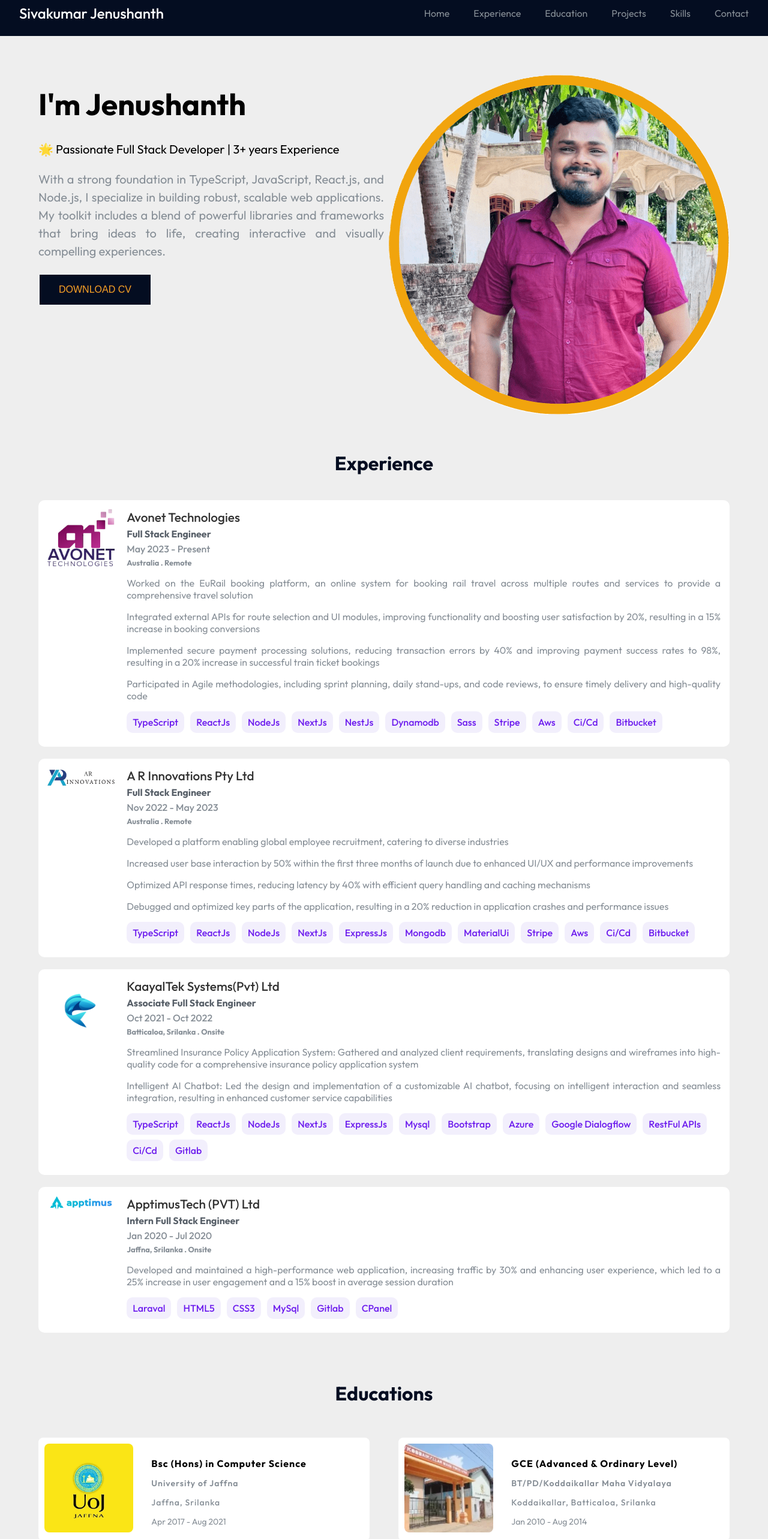
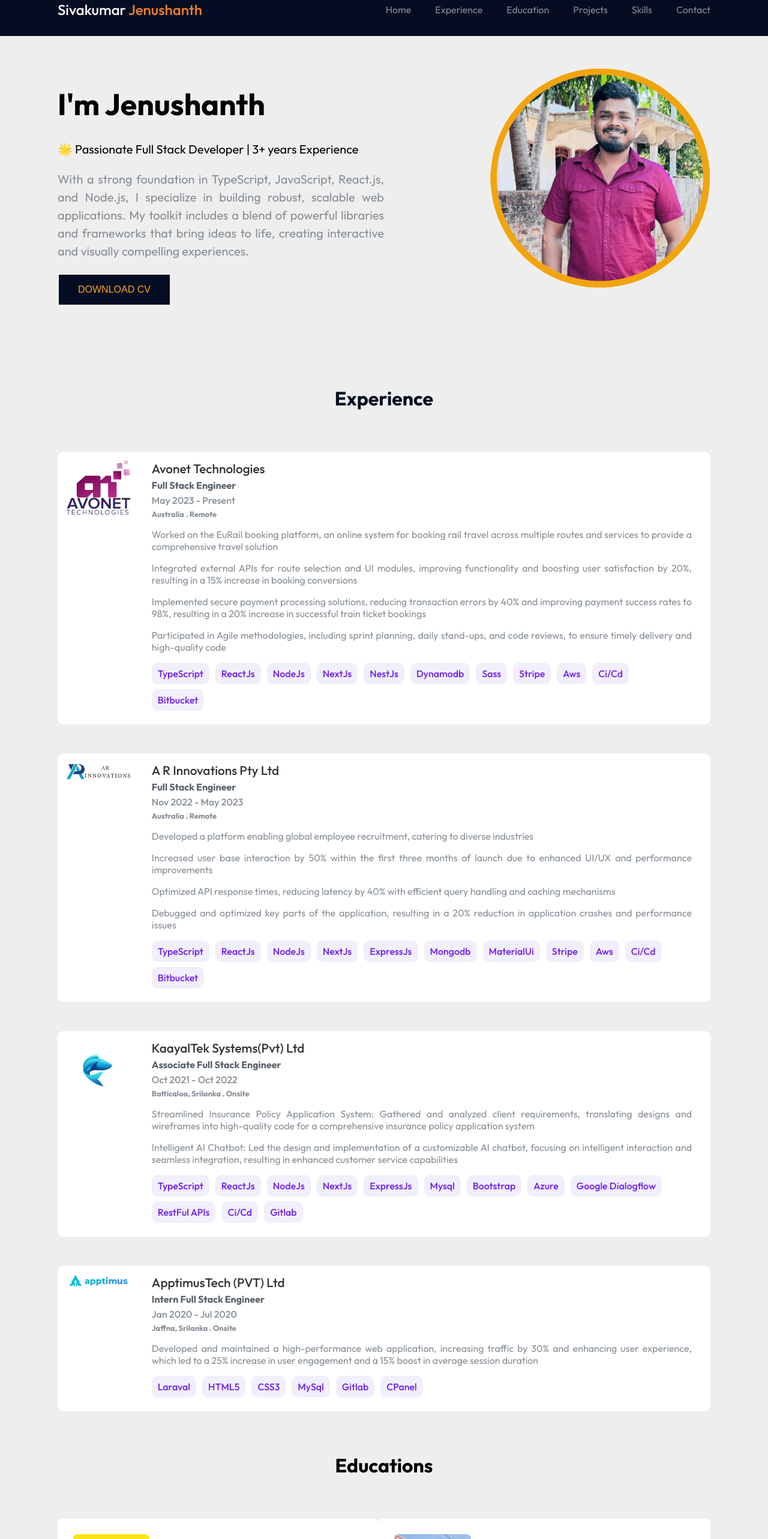
Before and after one commit to JenushanthAts/sivakumar-jenushanth, a React (Create React App) app: page / in a window 1280 px wide. Shown: the part 20-2586 px from the top of the page at 60% size. Built offline with nearby package versions, Linux system fonts and the light colour scheme.

Commit message:
Navbar and home styles improved

```diff
--- a/src/App.tsx
+++ b/src/App.tsx
@@ -35,7 +35,7 @@ const App = () => {
   };
 
   return (
-    <div>
+    <div className="main">
       <Navbar scrollToSection={scrollToSection} />
       <div ref={homeRef}>
         <Home />
--- a/src/components/contact/Contact.scss
+++ b/src/components/contact/Contact.scss
@@ -10,7 +10,7 @@
     font-weight: bold !important;
   }
   .contact-body {
-    width: 90%;
+    width: 85%;
     margin: 0 auto;
     p {
       font-size: 1rem !important;
@@ -19,7 +19,7 @@
       color: $subTitle !important;
 
       span {
-        color: $gitlab;
+        color: $stackoverflow;
         font-weight: 600 !important;
       }
     }
--- a/src/components/education/Education.scss
+++ b/src/components/education/Education.scss
@@ -1,43 +1,31 @@
 @import "../../styles/globalColor.scss";
 
 .education-container {
-  display: grid;
-  gap: 2rem;
-  padding-top: 40px;
+  width: 85%;
+  padding-top: 3rem;
+  margin: 0 auto;
+  .educations-div {
+    display: flex;
+    color: $darkScreen;
+    justify-content: space-between;
+    padding-top: 3rem;
 
-  .educations-header {
-    // font-size: 40px !important;
-    color: $darkScreen;
-    font-weight: bold;
-  }
-  .educations-body {
-    display: grid;
-    grid-template-columns: 1fr 1fr !important;
-    gap: 3rem;
-    width: 90%;
-    margin: 0 auto;
-    @media (max-width: 992px) {
-      grid-template-columns: 1fr !important;
-    }
-    .degree-card {
+    .educations-body {
       display: flex !important;
-      width: 100% !important;
       background: $lightBackground2;
       flex-direction: row !important;
-      align-items: flex-start !important;
       border-radius: 8px;
+      padding: 1rem;
     }
 
     .card-img {
       padding: 10px;
       img {
-        width: 100%;
+        width: 85%;
         border-radius: 8px;
-        // clip-path: circle(40%);
       }
     }
     .card-body {
-      padding: 10px;
       width: 100%;
       .body-header {
         display: flex;
@@ -51,8 +39,6 @@
             font-size: 16px !important;
           }
           .institute {
-            color: $subTitle !important;
-            font-weight: 600;
             font-size: 14px;
             letter-spacing: 1px;
           }
@@ -70,10 +56,15 @@
             font-size: 14px;
             margin: 0;
             border-radius: 5px;
-            float: left !important;
           }
         }
       }
     }
   }
+  @media (max-width: 992px) {
+    .educations-div {
+      flex-direction: column;
+      gap: 3rem;
+    }
+  }
 }
--- a/src/components/education/Education.tsx
+++ b/src/components/education/Education.tsx
@@ -4,12 +4,10 @@ import { EducationData } from "../../data/Education";
 
 const Education = () => (
   <div className="education-container" id="educations">
-    <div className="educations-header-div">
-      <h1 className="educations-header text-center">Educations</h1>
-    </div>
-    <div className="educations-body">
+    <h1 className="educations-header text-center">Educations</h1>
+    <div className="educations-div">
       {EducationData.map((education, index: number) => (
-        <div className="degree-card" key={index}>
+        <div className="educations-body" key={index}>
           <div className="card-img">
             <img
               src={education.logo}
@@ -23,7 +21,6 @@ const Education = () => (
                 <h2 className="card-title">{education.title}</h2>
                 <p className="institute">{education.institute}</p>
                 <p className="card-subtitle">{education.location}</p>
-                {/* <p className="card-subtitle">{education.duration}</p> */}
                 <div className="duration-div">
                   <h3 className="duration">{education.duration}</h3>
                 </div>
--- a/src/components/experience/Experience.scss
+++ b/src/components/experience/Experience.scss
@@ -1,11 +1,10 @@
 @import "../../styles/globalColor.scss";
 
-.timeline-container {
+.experience-container {
   display: flex;
+  width: 85%;
   flex-direction: column;
-  gap: 20px;
-  padding: 20px;
-  width: 90%;
+  gap: 3rem;
   margin: 0 auto;
 
   h1 {
@@ -32,6 +31,7 @@
       height: 100%;
     }
   }
+
   @media (max-width: 768px) {
     .timeline-item {
       flex-direction: column;
@@ -46,6 +46,7 @@
   }
 
   .timeline-details {
+    padding: 0 1rem;
     a {
       font-size: 1.3rem;
       margin: 0;
--- a/src/components/experience/Experience.tsx
+++ b/src/components/experience/Experience.tsx
@@ -8,7 +8,7 @@ const Experience = () => {
   };
 
   return (
-    <div className="timeline-container">
+    <div className="experience-container">
       <h1 className="text-center">Experience</h1>
       {ExperienceData.map((ele, index) => (
         <div className="timeline-item" key={index}>
--- a/src/components/home/Home.scss
+++ b/src/components/home/Home.scss
@@ -1,7 +1,7 @@
 @import "../../styles/globalColor.scss";
 
 .greet-main {
-  width: 90%;
+  width: 85%;
   padding: 20px 10px;
   margin: 0px auto;
   margin-top: 2rem;
@@ -49,11 +49,11 @@
 }
 
 .greeting-image-div > img {
-  max-width: 100%;
-  height: auto;
-  margin-top: 10px;
+  max-width: 90%;
+  height: 75%;
   display: flex;
   justify-content: center;
+  align-items: center;
 }
 
 .wave-emoji {
@@ -136,4 +136,14 @@
     width: 100%;
     justify-content: center;
   }
+  .greeting-main > * {
+    flex: 1;
+    display: flex;
+    justify-content: center;
+  }
+  .greeting-image-div > img {
+    max-width: 80%;
+    height: 60%;
+    margin-top: 5%;
+  }
 }
--- a/src/components/navBar/NavBar.scss
+++ b/src/components/navBar/NavBar.scss
@@ -1,102 +1,4 @@
 @import "../../styles/globalColor.scss";
-
-// .navbar {
-//   display: flex;
-//   justify-content: space-around;
-//   // width: 90%;
-//   margin-left: auto;
-//   margin-right: auto;
-//   align-items: center;
-//   background-color: $lightBackground2 !important;
-//   padding: 0rem 1rem 0.3rem 1rem; //top right bottom left
-//   box-shadow: 5px 5px $lightBackground2;
-//   @media (max-width: 768px) {
-//     background-color: black !important;
-//   }
-//   &__logo {
-//     h1 {
-//       font-size: 1.2rem;
-//       color: $darkGreen !important;
-//     }
-//   }
-
-//   &__links {
-//     list-style: none;
-//     display: flex;
-//     gap: 1.5rem;
-
-//     li a {
-//       color: $darkGreen;
-//       text-decoration: none;
-//       font-weight: 500;
-//       font-size: 1rem;
-//       &:hover {
-//         color: $lightBackground2;
-//         border: 1px solid;
-//         border-radius: 5px;
-//         background-color: $darkGreen;
-//         padding: 10px;
-//       }
-//     }
-
-//     @media (max-width: 768px) {
-//       display: none;
-//       position: absolute;
-//       top: 60px;
-//       left: 0;
-//       width: 100%;
-//       flex-direction: column;
-//       background-color: $lightBackground2;
-//       padding: 1rem 0;
-//     }
-
-//     &--open {
-//       display: flex;
-//     }
-//   }
-
-//   &__toggle {
-//     display: none;
-//     cursor: pointer;
-//     flex-direction: column;
-//     gap: 0.3rem;
-
-//     .navbar__toggle-bar {
-//       width: 25px;
-//       height: 3px;
-//       background-color: $lightBackground2;
-//     }
-
-//     @media (max-width: 768px) {
-//       display: flex;
-//     }
-//   }
-// }
-
-// .navbar {
-//   height: 5rem;
-//   width: 100vw;
-//   max-width: 80rem;
-//   margin: 0 auto;
-//   padding: 1rem 2rem;
-//   display: flex;
-//   align-items: center;
-//   justify-content: space-between;
-//   position: sticky;
-//   top: 0;
-//   z-index: 99;
-// }
-// .desktopMenu {
-//   display: flex;
-//   justify-content: flex-end;
-// }
-// .desktopMenuListItem {
-//   margin: 1rem;
-//   cursor: pointer;
-//   text-decoration: none;
-// }
-
-/* Navbar.css */
 
 .header {
   position: sticky;
@@ -112,9 +14,7 @@
   display: flex;
   align-items: center;
   justify-content: space-between;
-  position: relative;
-  margin: 0 auto;
-  padding: 0.4rem 2rem;
+  width: 85%;
   margin: 0 auto;
 }
 
@@ -123,6 +23,9 @@
   transition: color 0.4s;
   font-size: 1.5rem;
   font-weight: 500;
+  span {
+    color: $stackoverflow;
+  }
 }
 
 .nav__toggle,
@@ -138,13 +41,12 @@
   transition: background-color 0.3s ease;
 }
 
-@media screen and (max-width: 1150px) {
+@media screen and (max-width: 992px) {
   .nav__menu {
     position: fixed;
     top: 0;
     right: -100%;
     background-color: $darkScreen;
-    // background-color: $lightBackground1;
     backdrop-filter: blur(16px);
     -webkit-backdrop-filter: blur(16px);
     width: 50%;
@@ -222,7 +124,7 @@
   padding: 6rem 3rem 0;
   transition: right 0.4s;
 }
-@media screen and (min-width: 1150px) {
+@media screen and (min-width: 992px) {
   .nav {
     height: calc(3.5rem + 1rem);
   }
--- a/src/components/navBar/NavBar.tsx
+++ b/src/components/navBar/NavBar.tsx
@@ -6,69 +6,6 @@ interface NavbarProps {
 }
 
 const Navbar: FC<NavbarProps> = ({ scrollToSection }) => {
-  // const [isOpen, setIsOpen] = useState(false);
-
-  // const toggleMenu = () => {
-  //   setIsOpen(!isOpen);
-  // };
-
-  // return (
-  //   <nav className="navbar">
-  //     <div className="navbar__logo">
-  //       <h1>Sivakumar Jenushanth</h1>
-  //     </div>
-  //     <div className="desktopMenu">
-  //       <a
-  //         href="#home"
-  //         onClick={() => scrollToSection("home")}
-  //         className="desktopMenuListItem"
-  //       >
-  //         Home
-  //       </a>
-  //       <a
-  //         href="#experience"
-  //         onClick={() => scrollToSection("experience")}
-  //         className="desktopMenuListItem"
-  //       >
-  //         Experience
-  //       </a>
-  //       <a
-  //         href="#education"
-  //         onClick={() => scrollToSection("education")}
-  //         className="desktopMenuListItem"
-  //       >
-  //         Education
-  //       </a>
-  //       <a
-  //         href="#services"
-  //         onClick={() => scrollToSection("projects")}
-  //         className="desktopMenuListItem"
-  //       >
-  //         Projects
-  //       </a>
-  //       <a
-  //         href="#skills"
-  //         onClick={() => scrollToSection("skills")}
-  //         className="desktopMenuListItem"
-  //       >
-  //         Skills
-  //       </a>
-  //       <a
-  //         href="#contact"
-  //         onClick={() => scrollToSection("contact")}
-  //         className="desktopMenuListItem"
-  //       >
-  //         Contact
-  //       </a>
-  //     </div>
-  //     <div className="navbar__toggle" onClick={toggleMenu}>
-  //       <span className="navbar__toggle-bar"></span>
-  //       <span className="navbar__toggle-bar"></span>
-  //       <span className="navbar__toggle-bar"></span>
-  //     </div>
-  //   </nav>
-  // );
-
   const [showMenu, setShowMenu] = useState(false);
 
   const toggleMenu = () => {
@@ -77,14 +14,17 @@ const Navbar: FC<NavbarProps> = ({ scrollToSection }) => {
 
   const handleClick = (navMenu: string) => {
     scrollToSection(navMenu);
-    if (window.innerWidth <= 1150) {
+    if (window.innerWidth <= 992) {
       setShowMenu(false);
     }
   };
   return (
     <header className="header">
       <nav className="nav container">
-        <h1 className="nav__logo">Sivakumar Jenushanth</h1>
+        <h1 className="nav__logo">
+          Sivakumar
+          <span> Jenushanth</span>
+        </h1>
 
         <div
           className={`nav__menu ${showMenu ? "show-menu" : ""}`}
--- a/src/components/projects/Projects.scss
+++ b/src/components/projects/Projects.scss
@@ -1,7 +1,7 @@
 @import "../../styles/globalColor.scss";
 
 .projects-container {
-  padding-top: 40px;
+  padding-top: 3rem;
   display: grid;
   gap: 2rem;
   h1 {
@@ -56,7 +56,7 @@
     display: grid;
     grid-template-columns: 1fr 1fr !important;
     gap: 2rem;
-    width: 90%;
+    width: 85%;
     margin: 0 auto;
     @media (max-width: 992px) {
       grid-template-columns: 1fr !important;
```
